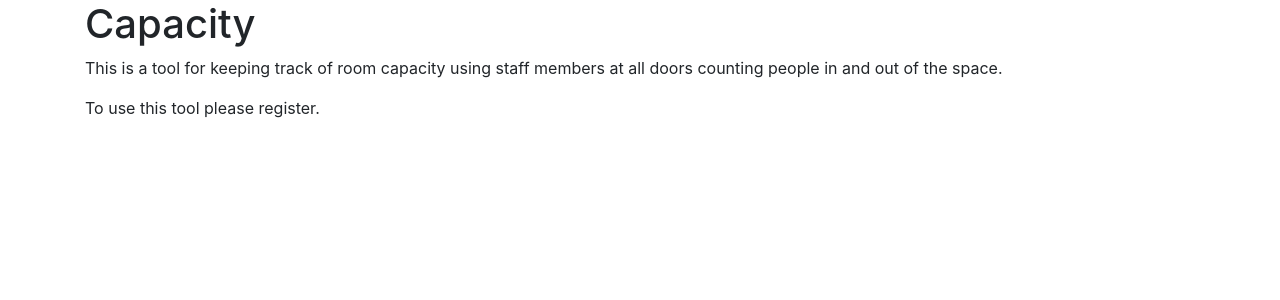
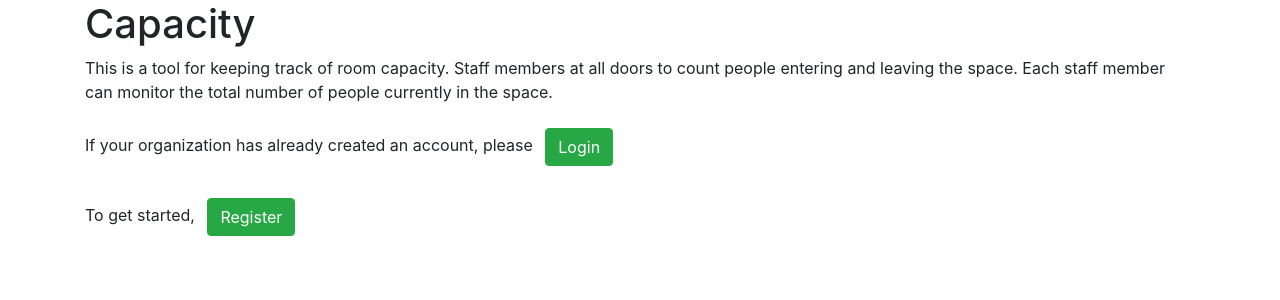
Before and after one commit to sonetteira/capacity, a Django app: page / in a window 1280 px wide. Shown: the top 300 px of the page. Run offline with Django 3.2, Linux system fonts and the light colour scheme; some libraries are stand-ins or nearby versions.

Commit message:
add session variable for users, add login

```diff
--- a/count/models.py
+++ b/count/models.py
@@ -26,6 +26,7 @@ class Room(models.Model):
 class User(models.Model):
     fname = models.CharField(max_length=50, verbose_name="First Name")
     lname = models.CharField(max_length=100, verbose_name="Last Name")
+    uname = models.CharField(max_length=100, unique=True, verbose_name="Username")
     password = models.CharField(max_length=1023)
     admin = models.BooleanField()
     active = models.BooleanField()
@@ -34,7 +35,6 @@ class User(models.Model):
     class Meta:
         managed = True
         db_table = 'User'
-        unique_together = ('fname', 'lname')
     def __str__(self):
         return self.fname + " " + self.lname
 
--- a/count/templates/count.html
+++ b/count/templates/count.html
@@ -1,11 +1,13 @@
 {% extends 'base.html' %}
 <body>
     {% block content %}
+    <div id="current-data-container">
         <form method="POST" id="form">
             {% csrf_token %}
             <input name="plus" type="submit" value="+" class="save btn btn-success m-2" />
             <input name="current" type="number" value="{{ current }}" disabled />
             <input name="minus" type="submit" value="-" class="btn btn-warning m-2" />
         </form>
+    </div>
     {% endblock %}
   </body>
--- a/count/templates/index.html
+++ b/count/templates/index.html
@@ -3,11 +3,11 @@
   {% block content %}
     <div id="current-data-container">
       <p>
-        This is a tool for keeping track of room capacity using
-        staff members at all doors counting people in and out of the
-        space.
+        This is a tool for keeping track of room capacity. Staff members at all doors to count people entering and leaving the space.
+        Each staff member can monitor the total number of people currently in the space.
       </p>
-      <p>To use this tool please register.</p>
+      <p>If your organization has already created an account, please <a class="save btn btn-success m-2" href="{% url 'login' %}">Login</a></p>
+      <p>To get started, <a class="save btn btn-success m-2" href="{% url 'addAdmin' %}">Register</a></p>
     </div>
   {% endblock %}
 </body>
--- a/count/urls.py
+++ b/count/urls.py
@@ -4,6 +4,7 @@ from . import views
 urlpatterns = [
     path('', views.home, name='home'),
     path('home', views.home, name='home'),
+    path('login', views.login, name='login'),
     path('register/<int:usr>', views.Register.as_view(), name='register'),
     path('addRoom', views.AddRoom.as_view(), name='addRoom'),
     path('count/<int:r>', views.count, name='count'),
--- a/count/views.py
+++ b/count/views.py
@@ -1,17 +1,35 @@
 from django.shortcuts import render
-from django.http import HttpResponse
+from django.http import HttpResponse, HttpResponseRedirect
 from django.template import loader
 from django.views.generic import View, ListView, DetailView, TemplateView
 from django.views.generic.edit import CreateView, UpdateView, DeleteView
-from django.urls import reverse_lazy
+from django.urls import reverse, reverse_lazy
 from .models import *
 from .forms import *
+from django.core.exceptions import ValidationError
 
 def home(request):
     title = 'Capacity'
     template = loader.get_template('index.html')
     context = {
         'title': title
+    }
+    return HttpResponse(template.render(context, request))
+
+def login(request):
+    title = 'Login'
+    template = loader.get_template('login.html')
+    if request.method=='POST':
+        form = LoginForm(request.POST)
+        if form.is_valid():
+            user = User.objects.get(uname=request.POST["uname"], password=request.POST["password"])
+            request.session['user'] = user.uname
+            return HttpResponseRedirect(reverse('home'))
+    else:
+        form = LoginForm()
+    context = {
+        'title': title,
+        'form': form
     }
     return HttpResponse(template.render(context, request))
 
@@ -68,6 +86,7 @@ class AddAdminUser(CreateView):
     template_name = 'register.html'
     form_class = AdminUserForm
     def get_success_url(self, **kwargs):
+        self.request.session['user'] = self.object.uname
         return reverse_lazy('register', kwargs={'usr': self.object.id})
     def get_context_data(self, **kwargs):
         context = super().get_context_data(**kwargs)
```
Also changed, not shown: count/forms.py (+12 -1 lines), count/templates/control.html (added, +8 -0 lines), count/templates/login.html (+5 -3 lines). Lines whose indentation alone changed are shown as unchanged.
